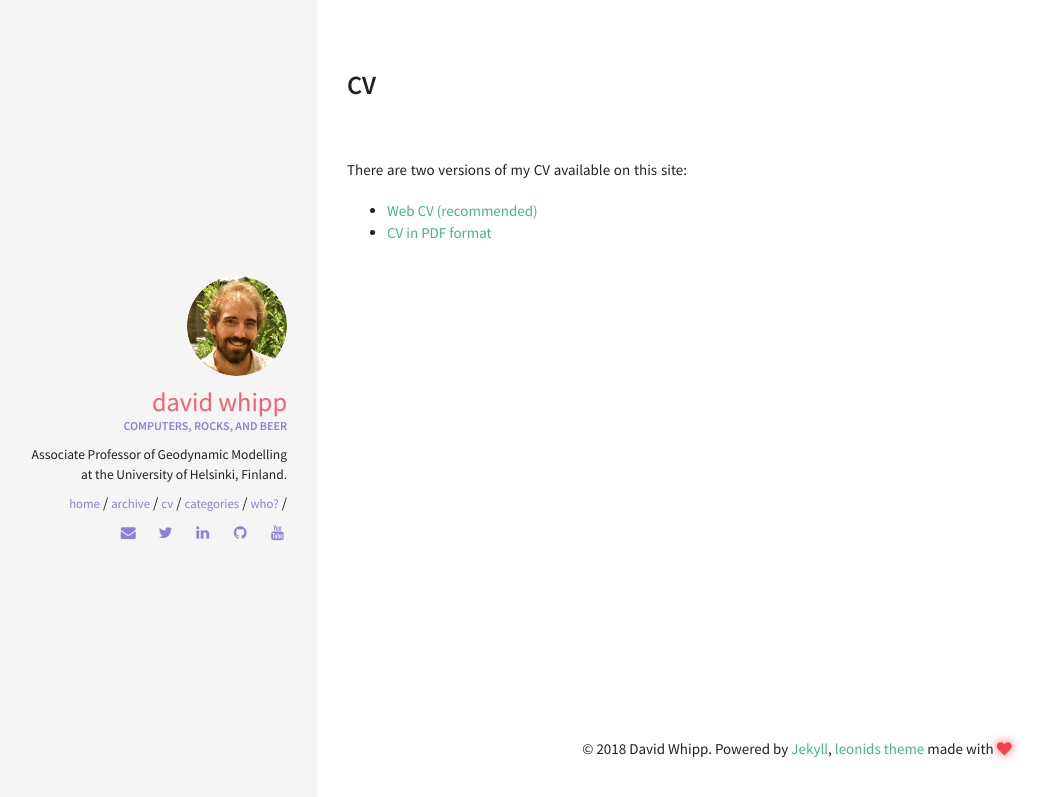
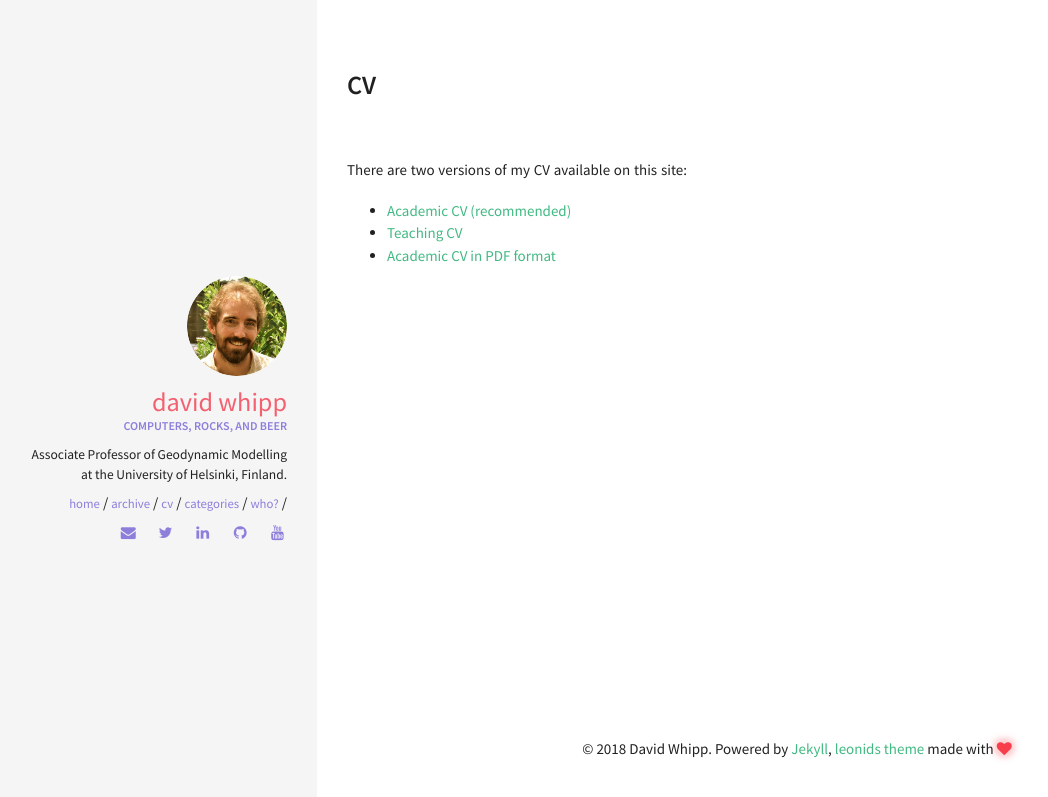
Before and after one commit to z0del/davewhipp.github.io, a Jekyll site: the page built from cv.md, in a window 1280 px wide. Shown: the top 797 px of the page, without its empty margins (3-1051 px from the left). Built offline with Jekyll 4.4.1, drawn with Linux system fonts in a browser that asks for light colours.

Commit message:
Add link to teaching CV

```diff
--- a/cv.md
+++ b/cv.md
@@ -5,5 +5,6 @@ permalink: /cv
 ---
 There are two versions of my CV available on this site:
 
-- [Web CV (recommended)](/markdown-cv)
-- [CV in PDF format](pdf/whipp_CV.pdf)
+- [Academic CV (recommended)](/markdown-cv)
+- [Teaching CV](/teaching-cv)
+- [Academic CV in PDF format](pdf/whipp_CV.pdf)
```
